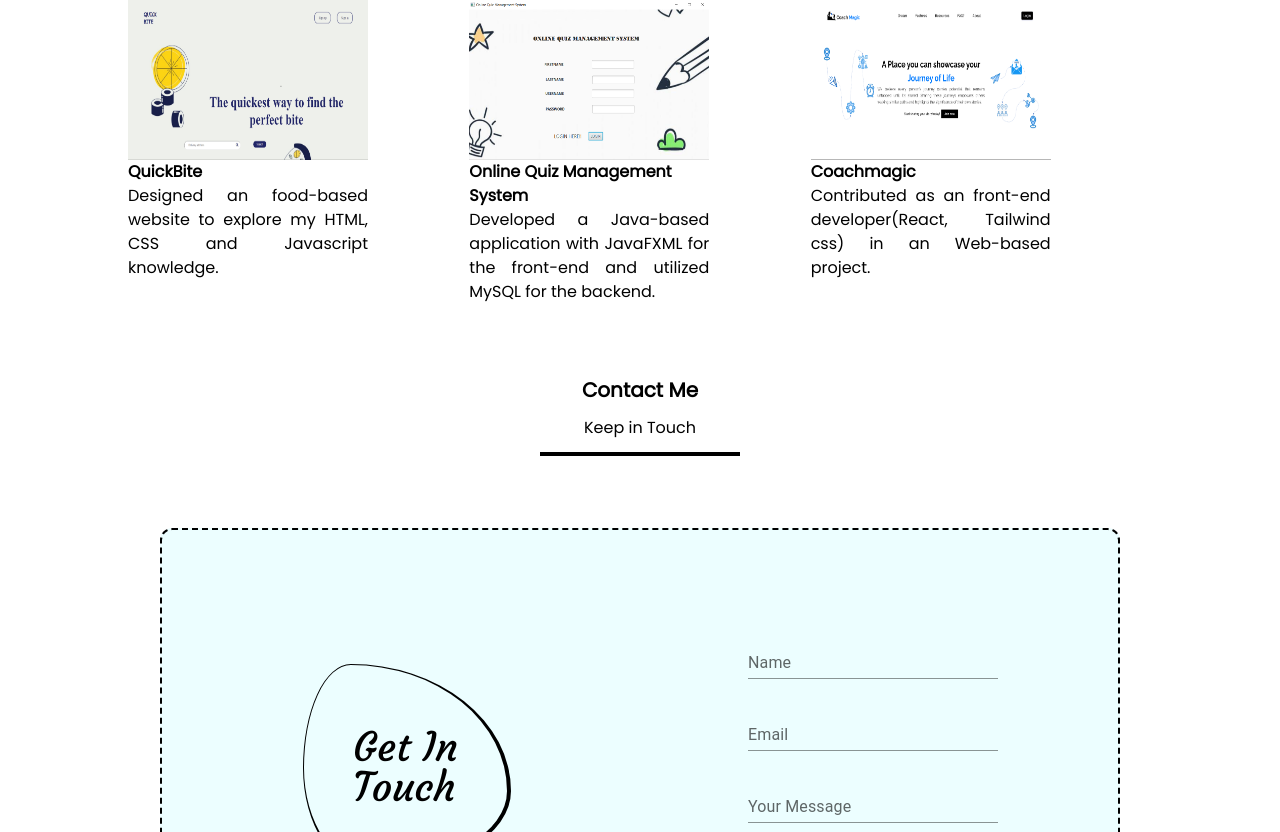
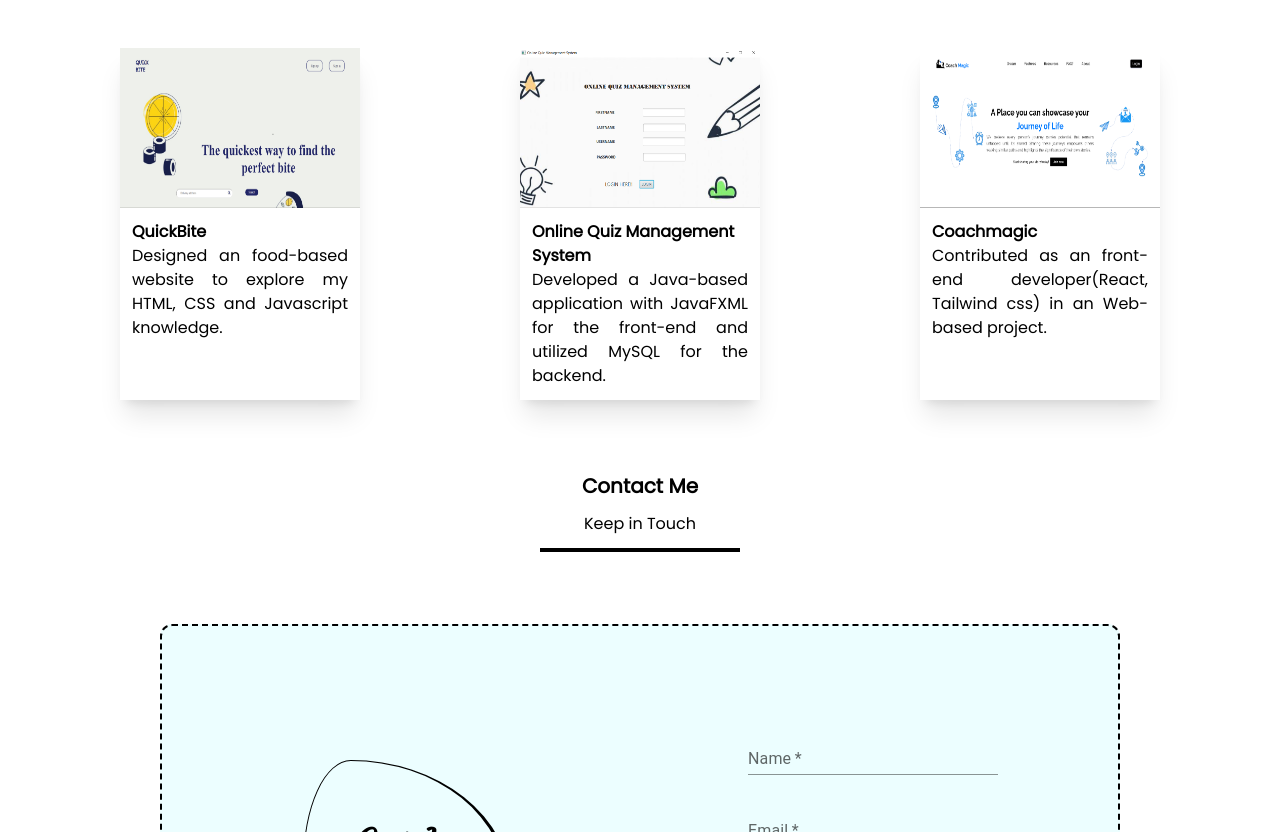
Before and after one commit to kiruthiyaashree/kiruthiyaashree.github.io, a React (Create React App) app: page / in a window 1280 px wide. Shown: the part 1888-2720 px from the top of the page. Built offline with nearby package versions, Linux system fonts and the light colour scheme.

Commit message:
email creation

```diff
--- a/package.json
+++ b/package.json
@@ -12,6 +12,7 @@
     "@testing-library/jest-dom": "^5.17.0",
     "@testing-library/react": "^13.4.0",
     "@testing-library/user-event": "^13.5.0",
+    "emailjs-com": "^3.2.0",
     "googleapis": "^129.0.0",
     "react": "^18.2.0",
     "react-dom": "^18.2.0",
--- a/src/App.js
+++ b/src/App.js
@@ -38,7 +38,7 @@ function App() {
       id: 4,
       text: 'Projects',
       element: <LayersIcon />,
-      targetId:'project-section',
+      targetId:'projects-section',
     },
     {
       id: 5,
--- a/src/components/About.js
+++ b/src/components/About.js
@@ -24,9 +24,9 @@ export default function About()
                             <p className='text-justify text-lg'>Looking for an exciting opportunity where I can contribute with enthusiasm and engagement to nurture the company's growth while enhancing my knowledge.</p>
                             <br/>
                             <br/>
-                            <div className='flex justify-center'>
+                            {/* <div className='flex justify-center'>
                                 <button className='border rounded-xl border-black w-fit px-2 py-1 hover:bg-white font-semibold'>Get Resume</button>
-                            </div>
+                            </div> */}
                     </div>
                     <div className=''>
                         <img src={Logo} alt='try reloading'/>
--- a/src/components/ContactForm.js
+++ b/src/components/ContactForm.js
@@ -1,8 +1,30 @@
 import Divider from '@mui/material/Divider';
 import TextField from '@mui/material/TextField';
 
+import emailjs from 'emailjs-com';
 export default function ContactForm()
 {
+    const sendEmail = (e) => {
+        e.preventDefault();
+
+        emailjs.init("lle5JZ3XkGHIWOrqi");
+        // console.log("Initialized EmailJS:", emailjs);
+        const templateParams = {
+          // Define template parameters (e.g., name, email, message)
+          from_name: e.target.name.value,
+          from_email: e.target.email.value,
+          message: e.target.message.value,
+        };
+        console.log("Template Parameters:", templateParams);
+        emailjs.send("service_1cvmscc", "template_sfo4egy", templateParams)
+          .then((response) => {
+            console.log("Email sent successfully", response);
+            // Add any success message or redirect the user to a thank-you page
+          }, (error) => {
+            console.log("Failed to send email", error);
+            // Handle errors or display an error message to the user
+          });
+      };
     return (
         <div>
             <div className='flex flex-col items-center'>
@@ -31,19 +53,19 @@ export default function ContactForm()
                         </div>
                     </div>
 
-                    <form className='flex flex-col justify-center items-center'>
+                    <form className='flex flex-col justify-center items-center' onSubmit={sendEmail}>
                         <div className='p-3'>
-                            <TextField id="name" autoComplete='false' label="Name" variant="standard" sx={{width:250}}/>
+                            <TextField required id="name" name='name' autoComplete='false' label="Name" variant="standard" sx={{width:250}}/>
                         </div>
                         <div className='p-3'>
-                            <TextField id="email" autoComplete='false' label="Email" variant="standard" sx={{width:250}}/>
+                            <TextField required id="email" name='email' autoComplete='false' label="Email" variant="standard" sx={{width:250}}/>
                         </div>
                         <div className='p-3'>
-                            <TextField id="message" label="Your Message" variant="standard" sx={{width:250}}/>
+                            <TextField required id="message" name='message' label="Your Message" variant="standard" sx={{width:250}}/>
                         </div>
                         <br/>
                         <div className='flex justify-center p-3'>
-                                <button className='border rounded-xl border-black w-fit px-2 py-1 hover:bg-white font-semibold'>Send</button>
+                                <button type='submit' value='Submit' className='border rounded-xl border-black w-fit px-2 py-1 hover:bg-white font-semibold'>Send</button>
                             </div>
                     </form>
 
--- a/src/components/Demo.js
+++ b/src/components/Demo.js
@@ -17,36 +17,40 @@ export default function Demo()
                     borderWidth: '2px',
                 }}/>
             </div>
+            <br/>
+            <br/>
 
-            <div className='mx-32 grid grid-cols-3'>
-                <div className=' w-[15rem]'>
-                        <div className="">
+            <div className=' flex justify-center'>
+                <div className='grid grid-cols-3 gap-[10rem]'>
+                    <div className=' w-[15rem] shadow-xl'>
+                            <a className="" href='https://quick-bite-lyzj.onrender.com/' target='blank'>
                                 <img src={Demo1} className='h-[10rem] w-[15rem]' alt='try reloading' />
-                        </div>
-                        <div className="">
+                            </a>
+                            <div className="p-3">
                                 <p className="font-bold">QuickBite</p>
                                 <p className="text-justify">Designed an food-based website to explore my HTML, CSS and Javascript knowledge.</p>
                             </div>
                     </div>
-                <div className=' w-[15rem]'>
-                        <div className="">
+                    <div className=' w-[15rem] shadow-xl'>
+                            <a href='https://github.com/kiruthiyaashree/javafx-application/tree/main' target='blank' className="">
                                 <img src={Demo2} className='h-[10rem] w-[15rem]' alt='try reloading' />
-                        </div>
-                        <div className="">
+                            </a>
+                            <div className="p-3">
                             <p className="font-bold">Online Quiz Management System</p>
                             <p className="text-justify">Developed a Java-based application with JavaFXML for the front-end and utilized MySQL for the backend.</p>
                             </div>
                     </div>
-                <div className=' w-[15rem]'>
-                        <div className="">
+                    <div className=' w-[15rem] shadow-xl'>
+                            <a href='https://coach-magic-lnzs.onrender.com/home' target='blank' className="">
                                 <img src={Demo3} className='h-[10rem] w-[15rem]' alt='try reloading' />
-                        </div>
-                        <div className="">
+                            </a>
+                            <div className="p-3">
                             <span className="font-bold">Coachmagic</span>
                             <p className="text-justify">Contributed as an front-end developer(React, Tailwind css) in an Web-based project.</p>
                             </div>
                     </div>
                 </div>
             </div>
+        </div>
     );
 }
```
Also changed, not shown: public/manifest.json, 1 other file (tests, documents, lock files or other folders). Lines whose indentation alone changed are shown as unchanged.
